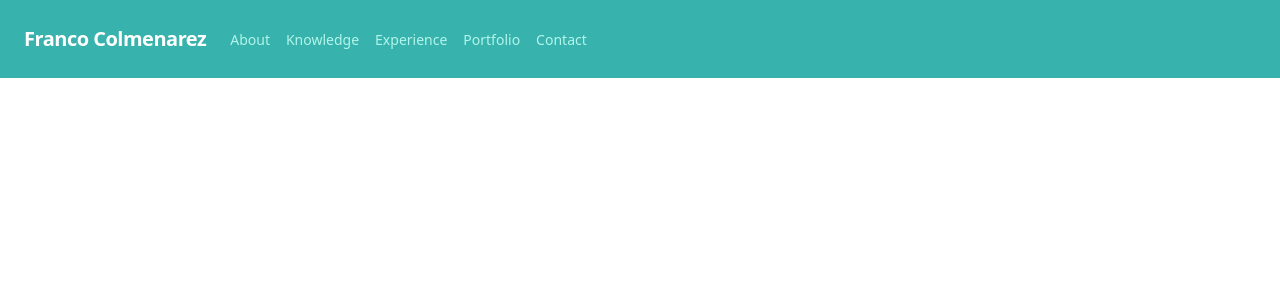
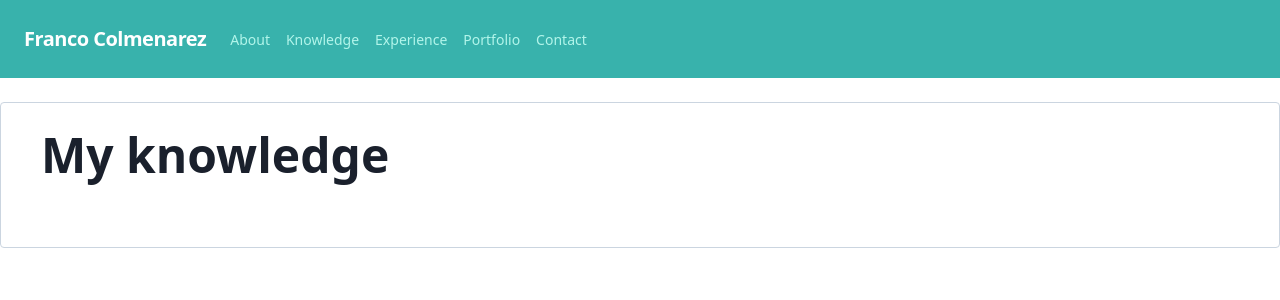
Before and after one commit to FranLMSP/new-portfolio, a Vue app: page /knowledge in a window 1280 px wide. Shown: the top 300 px of the page. Built offline with nearby package versions, Linux system fonts and the light colour scheme.

Commit message:
Knowledge file

```diff
--- a/src/router/index.js
+++ b/src/router/index.js
@@ -1,5 +1,7 @@
 import { createRouter, createWebHistory } from 'vue-router'
 import Home from '../views/Home.vue'
+import About from '../views/About.vue'
+import Knowledge from '../views/Knowledge.vue'
 
 const routes = [
   {
@@ -10,10 +12,12 @@ const routes = [
   {
     path: '/about',
     name: 'About',
-    // route level code-splitting
-    // this generates a separate chunk (about.[hash].js) for this route
-    // which is lazy-loaded when the route is visited.
-    component: () => import(/* webpackChunkName: "about" */ '../views/About.vue')
+    component: About
+  },
+  {
+    path: '/knowledge',
+    name: 'Knowledge',
+    component: Knowledge
   }
 ]
 
--- a/src/views/About.vue
+++ b/src/views/About.vue
@@ -23,7 +23,7 @@
           <br>
           &emsp; Learning more and more about how our technology works is what I really like, always trying to
           find the most optimal way to do computing. Optimization is something very miss-valuated in this days, so
-          I enjoy to optimize and make the code more efficient and also readable. That way the software in general
+          I enjoy to optimize and make the code more efficient and also readable. That way, the software in general
           can be more fast, reliable, and accesible to everyone!⚙️
         </p>
       </div>
--- /dev/null
+++ b/src/views/Knowledge.vue
@@ -0,0 +1,21 @@
+<template>
+
+  <div class="max-w-sm w-full max-w-full lg:flex">
+    <div class="w-full border-r lg:pl-10 border-b border-l border-gray-400 lg:border-t lg:border-gray-400 bg-white rounded p-4 flex flex-col justify-between leading-normal">
+      <div class="mb-8">
+        <h2 class="text-gray-900 font-bold text-5xl mb-2">My knowledge</h2>
+      </div>
+    </div>
+  </div>
+
+</template>
+
+<script>
+
+export default {
+  name: 'About',
+  components: {
+  }
+}
+
+</script>
```
